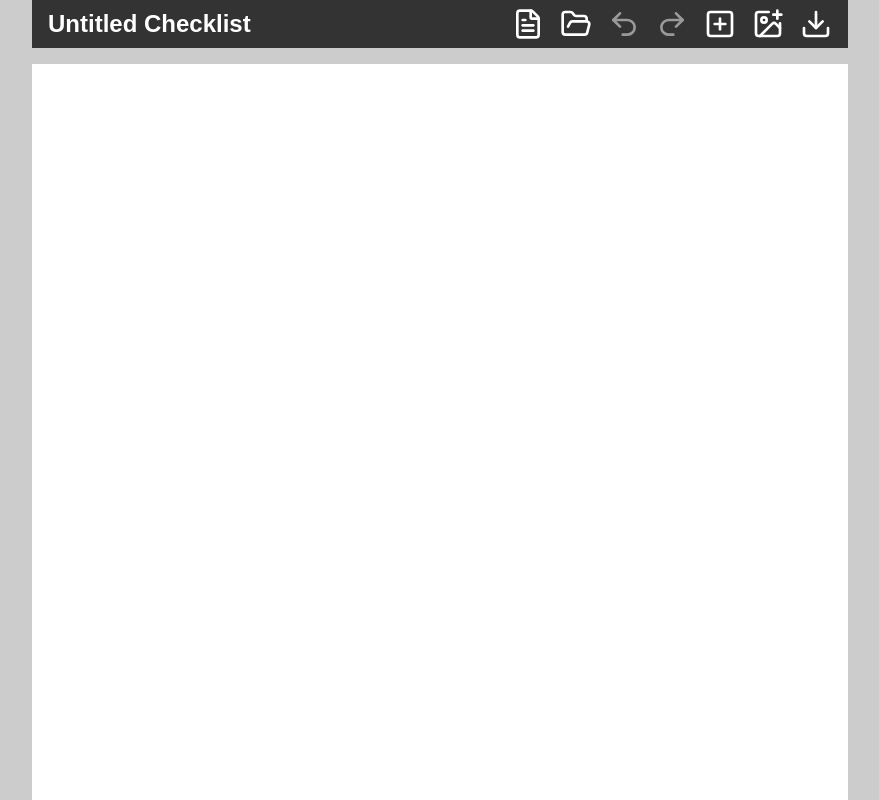
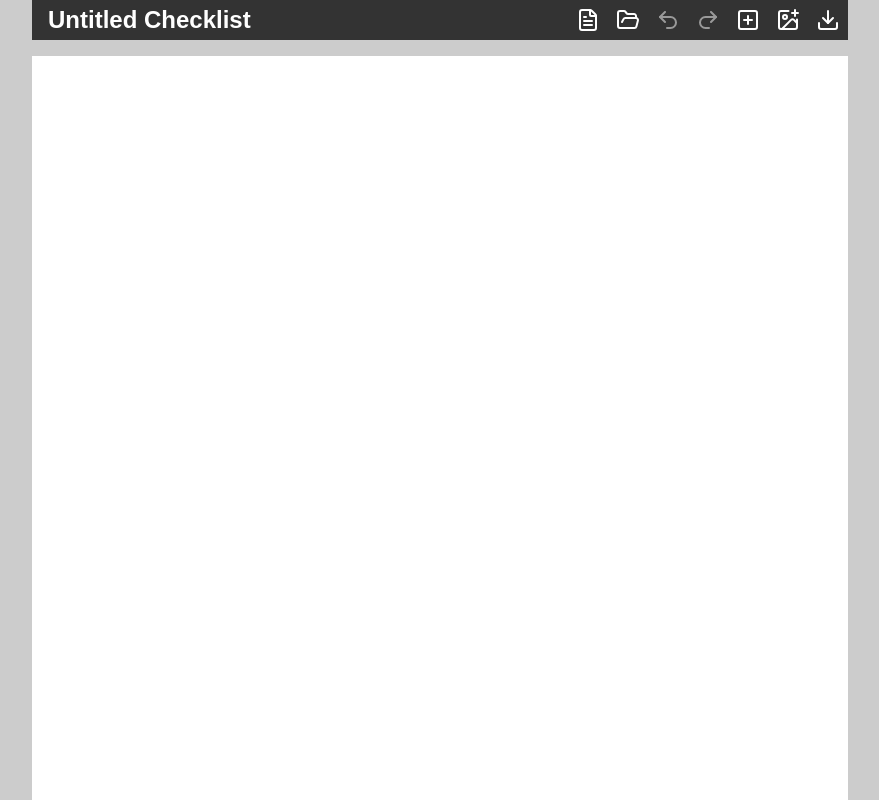
Before and after one commit to jshor/checklists, a React (Vite) app: page / in a window 1280 px wide. Shown: the top 800 px of the page, without its empty margins (200-1079 px from the left). Built offline with nearby package versions, Linux system fonts and the light colour scheme.

Commit message:
style: updates minor styling issues

```diff
--- a/src/components/App/App.scss
+++ b/src/components/App/App.scss
@@ -7,18 +7,19 @@
     width: var(--page-w);
     margin: 0 auto;
     display: flex;
-    align-items: center;
-    gap: var(--space-lg);
-    padding: var(--space-md) var(--space-lg);
+    align-items: stretch;
     background: var(--header-bg);
     color: var(--header-ink);
-    --icon-button-size: calc(2 * var(--icon));
+    --icon-button-size: calc(1.5 * var(--icon));
+    --icon-button-padding: var(--space-md);
   }
 
   &__title {
     flex: 1;
     min-width: 0;
+    align-self: center;
     margin: 0;
+    padding-left: var(--space-lg);
     font-size: var(--font-size-title);
     white-space: nowrap;
     overflow: hidden;
@@ -26,7 +27,6 @@
 
   &__tools {
     display: flex;
-    gap: var(--space-lg);
   }
 
   &__loading {
--- a/src/components/Arrows/Arrows.scss
+++ b/src/components/Arrows/Arrows.scss
@@ -1,7 +1,7 @@
 .arrows {
   position: absolute;
-  top: var(--space-sm);
-  left: var(--space-sm);
+  top: 0;
+  bottom: 0;
+  left: 0;
   display: flex;
-  gap: var(--space-xs);
 }
--- a/src/components/ChecklistMenu/ChecklistMenu.scss
+++ b/src/components/ChecklistMenu/ChecklistMenu.scss
@@ -1,9 +1,10 @@
 .checklist-menu {
   position: relative;
+  display: flex;
 
   &__list {
     position: absolute;
-    top: calc(100% + var(--space-sm));
+    top: 100%;
     left: 50%;
     min-width: 8rem;
     margin: 0;
--- a/src/components/Footer/Footer.scss
+++ b/src/components/Footer/Footer.scss
@@ -19,6 +19,14 @@
     text-align: right;
   }
 
+  &__text {
+    border: var(--border-thin) solid transparent;
+
+    &:hover {
+      border-color: var(--muted);
+    }
+  }
+
   @media print {
     &__text:empty {
       visibility: hidden;
--- a/src/components/IconButton/IconButton.scss
+++ b/src/components/IconButton/IconButton.scss
@@ -1,17 +1,18 @@
 .icon-button {
   display: flex;
-  padding: 0;
+  align-items: center;
+  padding: var(--icon-button-padding, 0);
   border: 0;
   background: none;
   color: inherit;
   cursor: pointer;
 
-  &:hover,
-  &[aria-disabled='true'] {
-    opacity: var(--dim);
+  &:hover:not([aria-disabled='true'], .icon-button--bare) {
+    background-color: var(--ink);
   }
 
   &[aria-disabled='true'] {
+    opacity: var(--dim);
     cursor: default;
   }
 
--- a/src/components/IconButton/IconButton.tsx
+++ b/src/components/IconButton/IconButton.tsx
@@ -2,14 +2,15 @@ import type { ComponentProps } from 'react'
 import type { LucideIcon } from 'lucide-react'
 import './IconButton.scss'
 
-type Props = ComponentProps<'button'> & { icon: LucideIcon; large?: boolean }
+type Props = ComponentProps<'button'> & { icon: LucideIcon; large?: boolean; bare?: boolean }
 
 /**
- * Renders a borderless, non-printing button showing a lucide icon.
+ * Renders a borderless, non-printing button showing a lucide icon; bare ones get no hover background.
  */
-export default function IconButton({ icon: Icon, large, className = '', ...props }: Props) {
+export default function IconButton({ icon: Icon, large, bare, className = '', ...props }: Props) {
   return (
-    <button className={`icon-button ${large ? 'icon-button--large' : ''} no-print ${className}`} {...props}>
+    <button className={`icon-button ${large ? 'icon-button--large' : ''} ${bare ? 'icon-button--bare' : ''} no-print ${className}`}
+      {...props}>
       <Icon className="icon-button__icon" />
     </button>
   )
--- a/src/components/ImageBlock/ImageBlock.scss
+++ b/src/components/ImageBlock/ImageBlock.scss
@@ -25,11 +25,9 @@
   &__head {
     position: relative;
     display: flex;
-    align-items: center;
     justify-content: flex-end;
-    gap: var(--space-sm);
     height: var(--head-h);
-    padding: 0 var(--space-sm);
+    --icon-button-padding: 0 var(--space-sm);
     background: var(--header-bg);
     color: var(--header-ink);
   }
--- a/src/components/Row/Row.scss
+++ b/src/components/Row/Row.scss
@@ -35,7 +35,8 @@
   & &__delete {
     display: none;
     position: absolute;
-    bottom: var(--space-xs);
+    top: 0;
+    bottom: 0;
   }
 
   &:hover,
@@ -47,17 +48,21 @@
   }
 
   &__grip {
-    left: calc(-1 * (var(--icon-sm) + var(--icon-bridge)));
-    padding-right: var(--icon-bridge);
+    left: calc(-1 * (var(--icon-sm) + var(--space-md) + var(--space-sm)));
+    padding: 0 var(--space-md) 0 var(--space-sm);
     color: var(--muted);
     cursor: grab;
     touch-action: none;
   }
 
   &__delete {
-    right: calc(-1 * (var(--icon-sm) + var(--icon-bridge)));
-    padding-left: var(--icon-bridge);
+    right: calc(-1 * (var(--icon-sm) + var(--space-md) + var(--space-sm)));
+    padding: 0 var(--space-sm) 0 var(--space-md);
     color: var(--danger);
+
+    &:hover {
+      opacity: var(--dim);
+    }
   }
 
   &--note {
--- a/src/components/Row/Row.tsx
+++ b/src/components/Row/Row.tsx
@@ -24,14 +24,14 @@ export default function Row({ sectionId, item }: { sectionId: number; item: Item
   return (
     <div ref={setNodeRef} style={{ transform: CSS.Translate.toString(transform), transition }}
       className={`row ${item.note != null ? 'row--note' : ''} ${isDragging ? 'row--dragging' : ''}`}>
-      <IconButton ref={setActivatorNodeRef} className="row__grip" icon={GripVertical} title="Drag to reorder"
+      <IconButton bare ref={setActivatorNodeRef} className="row__grip" icon={GripVertical} title="Drag to reorder"
         {...attributes} {...listeners} />
       {item.note != null ? edit('note') : <>
         {edit('label', 'row__label')}
         <span className="row__dots" />
         {edit('value', 'row__value')}
       </>}
-      <IconButton className="row__delete" icon={Trash2} title="Delete" onClick={() => st.removeItem(sectionId, item.id)} />
+      <IconButton bare className="row__delete" icon={Trash2} title="Delete" onClick={() => st.removeItem(sectionId, item.id)} />
     </div>
   )
 }
--- a/src/components/Section/Section.scss
+++ b/src/components/Section/Section.scss
@@ -19,6 +19,7 @@
     background: var(--header-bg);
     color: var(--header-ink);
     font-weight: bold;
+    --icon-button-padding: 0 var(--space-sm);
     font-size: var(--font-size-head);
   }
 
@@ -33,8 +34,9 @@
 
   &__actions {
     position: absolute;
-    right: var(--space-sm);
+    top: 0;
+    right: 0;
+    bottom: 0;
     display: flex;
-    gap: var(--space-sm);
   }
 }
--- a/src/root.scss
+++ b/src/root.scss
@@ -20,7 +20,6 @@
 
   --icon: 1rem;
   --icon-sm: 0.875rem;
-  --icon-bridge: 0.5625rem;
   --leader-offset: 0.3125rem;
 
   --ink: #000;
```
